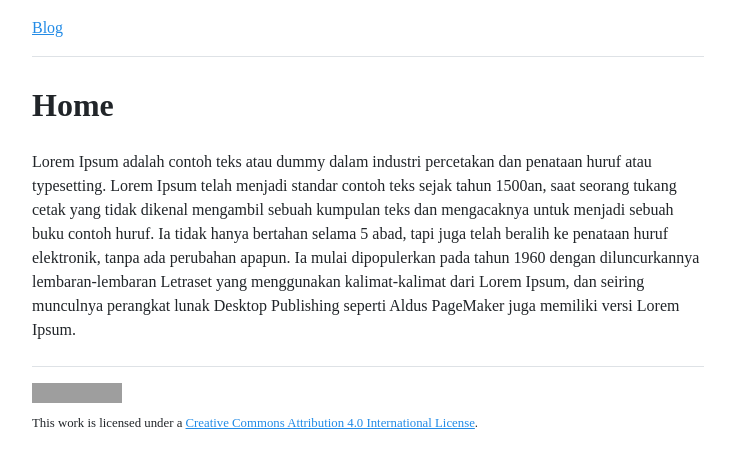
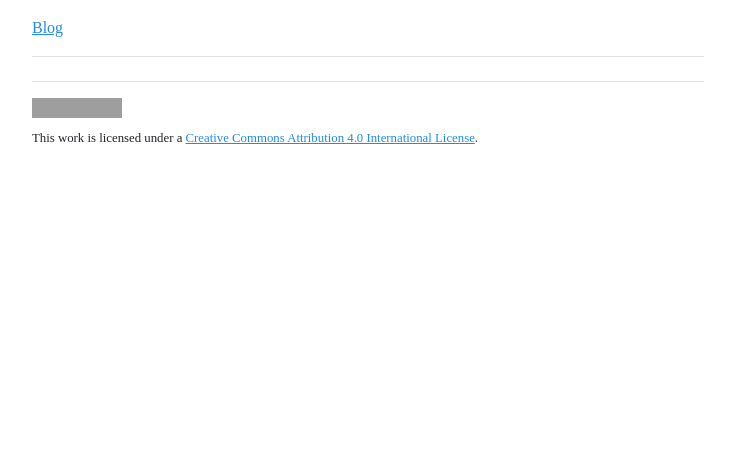
Before and after one commit to reedeeng/blog, a Jekyll site: the page built from index.html, in a window 1280 px wide. Shown: the top 468 px of the page, without its empty margins (272-1007 px from the left). Built offline with Jekyll 4.4.1, drawn with Linux system fonts in a browser that asks for light colours; some web fonts are replaced; grey boxes are pictures that could not be loaded.

Commit message:
Update index.html

```diff
--- a/index.html
+++ b/index.html
@@ -3,6 +3,10 @@
 title: Home
 ---
 
-<h1>{{ page.title }}</h1>
-
-<p>Lorem Ipsum adalah contoh teks atau dummy dalam industri percetakan dan penataan huruf atau typesetting. Lorem Ipsum telah menjadi standar contoh teks sejak tahun 1500an, saat seorang tukang cetak yang tidak dikenal mengambil sebuah kumpulan teks dan mengacaknya untuk menjadi sebuah buku contoh huruf. Ia tidak hanya bertahan selama 5 abad, tapi juga telah beralih ke penataan huruf elektronik, tanpa ada perubahan apapun. Ia mulai dipopulerkan pada tahun 1960 dengan diluncurkannya lembaran-lembaran Letraset yang menggunakan kalimat-kalimat dari Lorem Ipsum, dan seiring munculnya perangkat lunak Desktop Publishing seperti Aldus PageMaker juga memiliki versi Lorem Ipsum.</p>
+<div>
+  <ul>
+  {% for post in paginator.posts %}
+    <li><a href="{{ post.url | relative_url }}">{{ post.title }}</a></li>
+  {% endfor %}
+  </ul>
+</div>
```
